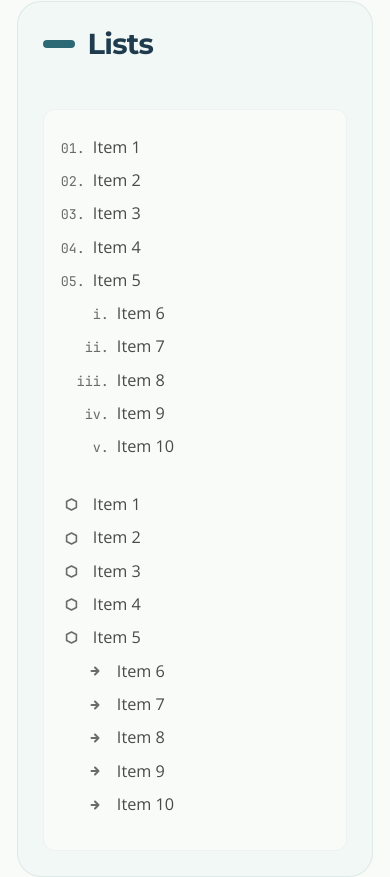
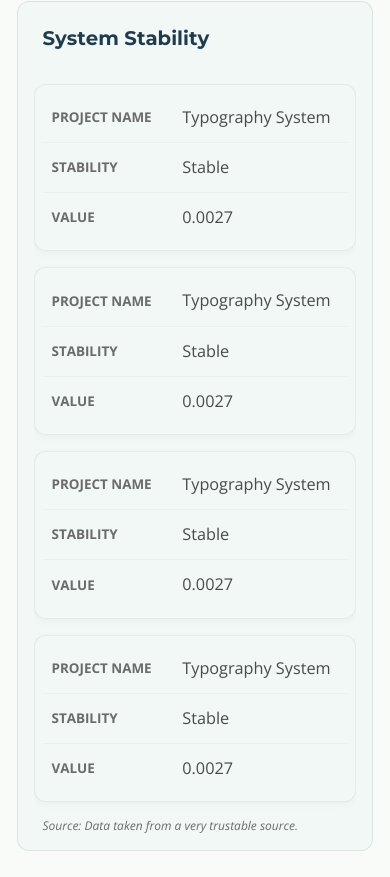
Before and after one commit to thedevmystic/thedevmystic.github.io, a Next.js app: page / in a window 390 px wide. Shown: the part 2842-3719 px from the top of the page. Built offline with nearby package versions, Linux system fonts and the light colour scheme.

Commit message:
Addition: Added table styling

```diff
--- a/src/app/page.tsx
+++ b/src/app/page.tsx
@@ -92,7 +92,45 @@ export default function Home() {
             <h5> Heading Five </h5>
             <h6> Heading Six </h6>
 	  </div>
-	</section>
+        </section>
+
+	<div className="table-card">
+          <span className="table-header">System Stability</span>
+          <div className="table-container">
+            <table>
+              <thead>
+                <tr>
+                  <th>Project Name</th>
+                  <th>Stabilty</th>
+                  <th>Value</th>
+                </tr>
+              </thead>
+              <tbody>
+                <tr>
+                  <td data-label="Project Name">Typography System</td>
+                  <td data-label="Stability">Stable</td>
+                  <td data-label="Value">0.0027</td>
+		</tr>
+                <tr>
+                  <td data-label="Project Name">Typography System</td>
+                  <td data-label="Stability">Stable</td>
+                  <td data-label="Value">0.0027</td>
+		</tr>
+                <tr>
+                  <td data-label="Project Name">Typography System</td>
+                  <td data-label="Stability">Stable</td>
+                  <td data-label="Value">0.0027</td>
+		</tr>
+                <tr>
+                  <td data-label="Project Name">Typography System</td>
+                  <td data-label="Stability">Stable</td>
+                  <td data-label="Value">0.0027</td>
+		</tr>
+	      </tbody>
+	      <caption>Source: Data taken from a very trustable source.</caption>
+	    </table>
+	  </div>
+	</div>
 
         <section className="bg-feature rounded-3xl p-md-lg border border-accent/10 flow">
           <div className="flex items-center gap-3 mb-md">
@@ -197,12 +235,6 @@ export default function Home() {
               </div>
           </aside>
         </div>
-
-        <footer className="pt-lg border-t border-accent/10 text-center sm:text-left">
-          <p className="text-caption text-sm opacity-60">
-            © 2025 Suryansh Singh (thedevmystic).
-          </p>
-        </footer>
       </main>
     </div>
   );
--- a/src/styles/typography.css
+++ b/src/styles/typography.css
@@ -92,6 +92,9 @@ html {
   /* Min height */
   min-height: 100vh;
   min-height: 100dvh;
+
+  /* Padding */
+  padding: 0;
 }
 
 /**
@@ -189,6 +192,9 @@ body {
   /* Bg & fg colors */
   background-color: var(--color-base-raw);
   color: var(--color-body-raw);
+
+  /* Padding */
+  padding: 0;
 }
 
 /* ==========================================================
@@ -334,7 +340,7 @@ p {
 /**
  * @description Fine print or small metadata.
  */
-small, .caption {
+small, caption {
   font-size: var(--step--2);
   line-height: var(--lh-snug);
   color: var(--color-caption-raw);
@@ -616,4 +622,192 @@ hr.article {
   opacity: 0.6;
 }
 
+/**
+ * @section Table Card Container
+ * The outermost wrapper defining the card aesthetic.
+ */
+.table-card {
+  margin-block: var(--space-md);
+  padding: 1.5rem;
+  background-color: var(--color-feature-raw);
+  border: 1px solid color-mix(in srgb, var(--color-caption-raw), transparent 85%);
+  border-radius: 0.75rem;
+
+  /* 🔑 Fix pointy borders & gaps */
+  overflow: hidden;
 }
+
+/**
+ * @section Table Header (Title)
+ */
+.table-header {
+  margin-block-end: 1rem;
+  font-family: var(--font-stack-heading);
+  font-size: var(--step-1);
+  font-weight: 700;
+  color: var(--color-heading-raw);
+}
+
+/**
+ * @section Responsive Wrapper
+ */
+.table-container {
+  width: 100%;
+  overflow-x: auto;
+  border-radius: 0.5rem;
+}
+
+/**
+ * @section Base Table Styling
+ */
+table {
+  width: 100%;
+  border-collapse: collapse;
+  text-align: left;
+  font-size: var(--step-0);
+  font-variant-numeric: tabular-nums lining-nums;
+}
+
+/* Reset margins when nested inside a card */
+.table-card table {
+  margin-block: 0;
+}
+
+/**
+ * @section Header & Footer Structure
+ */
+th {
+  padding: 0.75rem 1rem;
+  font-family: var(--font-stack-heading);
+  font-weight: 600;
+  color: var(--color-heading-raw);
+  letter-spacing: -0.01em;
+  line-height: 1.25;
+  border-block-end: 2px solid var(--color-accent-raw);
+}
+
+tfoot {
+  font-weight: 600;
+  color: var(--color-heading-raw);
+  border-block-start: 2px solid var(--color-accent-raw);
+}
+
+/**
+ * @section Body Cells & Rows
+ */
+td {
+  padding: 0.75rem 1rem;
+  vertical-align: top;
+  line-height: var(--lh-normal);
+  color: var(--color-paragraph-raw);
+  border-block-end: 1px solid color-mix(in srgb, var(--color-caption-raw), transparent 80%);
+}
+
+/* Zebra striping */
+tbody tr:nth-child(even) {
+  background-color: color-mix(in srgb, var(--color-accent-raw), transparent 95%);
+}
+
+/* Interactive hover state */
+tbody tr:hover {
+  background-color: color-mix(in srgb, var(--color-accent-raw), transparent 90%);
+  transition: background-color 150ms ease-in-out;
+}
+
+/**
+ * @section Table Caption
+ */
+table caption {
+  caption-side: bottom;
+  margin-block-start: 0.85rem;
+  padding-inline: 1rem;
+  text-align: left;
+  font-size: var(--step--2);
+  font-style: italic;
+  color: var(--color-caption-raw);
+}
+
+/**
+ * @description Mobile-style for table
+ */
+@media screen and (max-width: 40rem) {
+  .table-card {
+    padding: 1rem;
+    display: block !important;
+  }
+
+  .table-header {
+    display: block;
+    margin-bottom: 1.5rem !important; /* Force the gap below the title */
+    padding: 0.5rem;
+    font-size: var(--step-1);
+    line-height: var(--lh-snug);
+  }
+
+  /* Reset all table elements to blocks for stacking */
+  .table-container table,
+  .table-container tbody,
+  .table-container tr,
+  .table-container td {
+    display: block;
+    width: 100%;
+  }
+
+  thead {
+    display: none;
+  }
+
+  /* 1. The Mini-Card (Row) */
+  tbody tr {
+    background-color: var(--color-feature-raw);
+    border: 1px solid color-mix(in srgb, var(--color-caption-raw), transparent 90%);
+    border-radius: 0.75rem;
+    margin-block-end: 1rem;
+    padding: 0.5rem;
+    box-shadow: 0 2px 8px rgba(0, 0, 0, 0.04);
+  }
+
+  tbody tr:nth-child(even),
+  tbody tr:nth-child(odd) {
+    background-color: var(--color-feature-raw) !important;
+  }
+
+  /* 2. The Cell Layout Fix */
+  td {
+    display: flex !important; /* FIXED: Semicolon moved to the end */
+    justify-content: flex-start;
+    align-items: center;
+    gap: 1rem;
+
+    padding: 0.75rem 0.5rem;
+    border-block-end: 1px solid color-mix(in srgb, var(--color-caption-raw), transparent 95%);
+    text-align: left;
+  }
+
+  td:last-child {
+    border-block-end: none;
+  }
+
+  /* 3. The Label (Left Side) */
+  td::before {
+    content: attr(data-label);
+    font-weight: 700;
+    text-transform: uppercase;
+    font-size: var(--step--1);
+    color: var(--color-caption-raw);
+
+    /* Ensure it stays far left */
+    flex: 0 0 40%;
+    text-align: left;
+  }
+
+  /* 4. Caption Alignment */
+  table caption {
+    display: block;
+    width: 100%;
+    text-align: left;
+    margin-block-start: 0.5rem;
+    padding-inline: 0.5rem;
+  }
+}
+}
```
